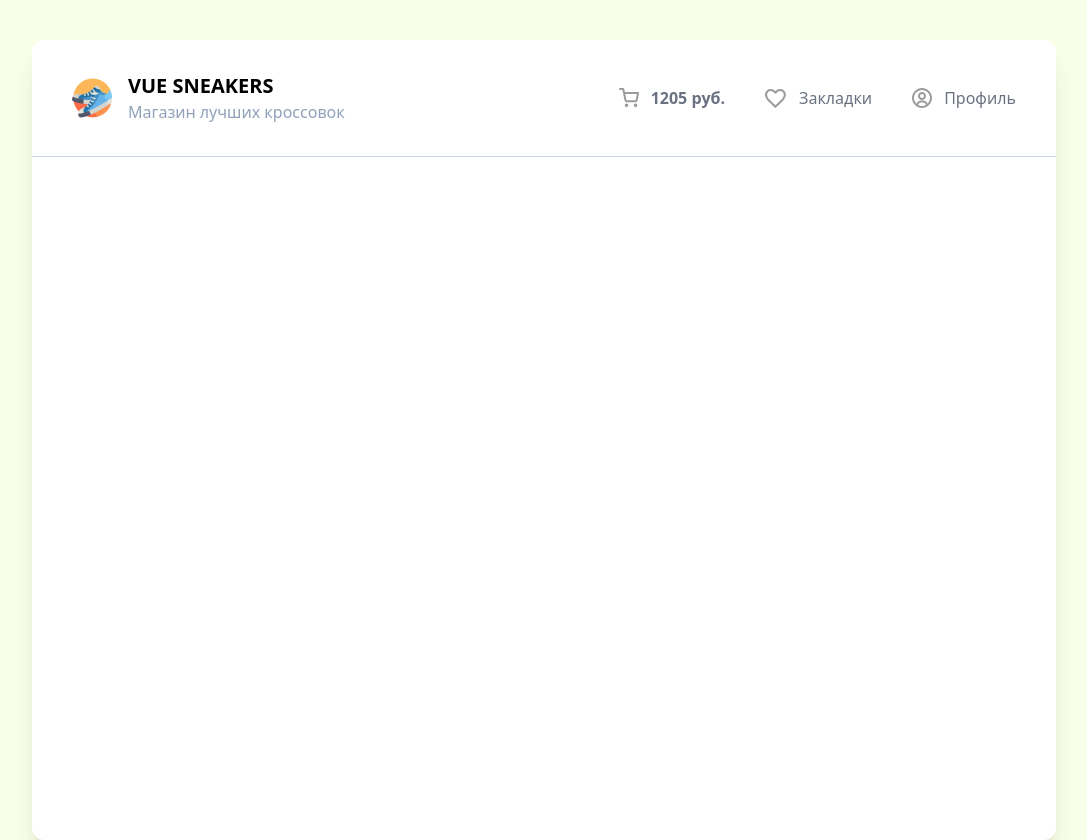
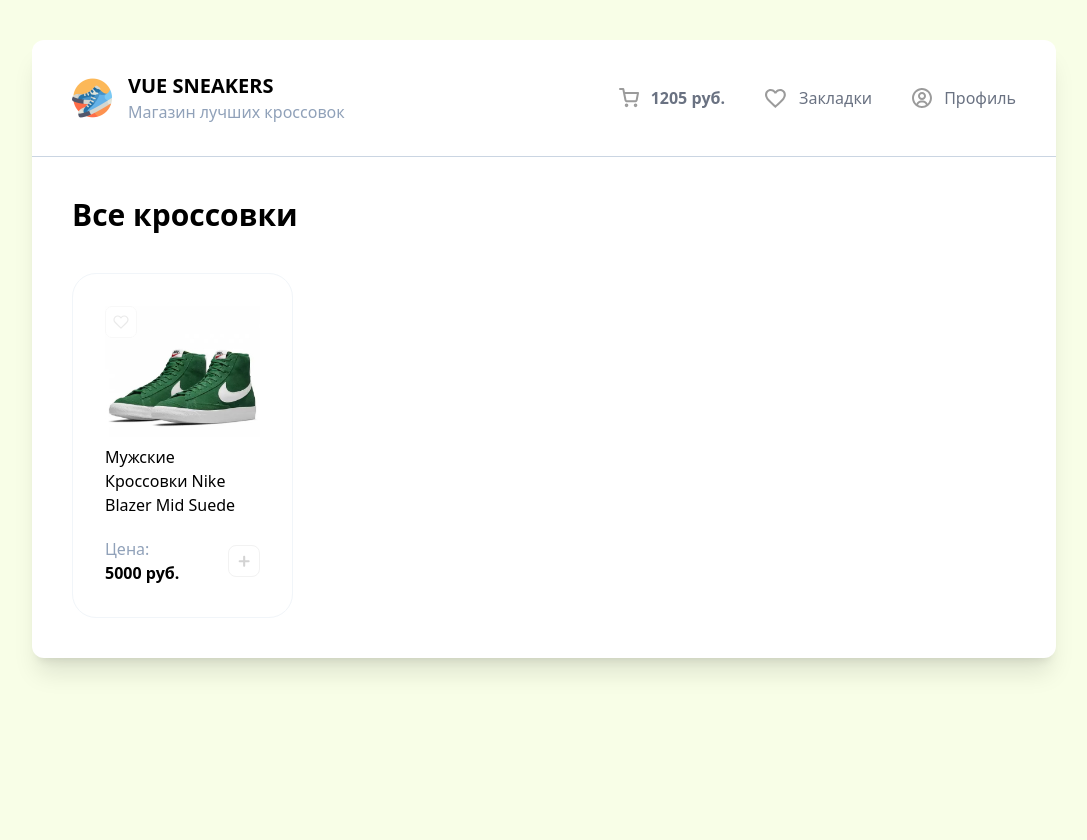
Before and after one commit to AcuteChedder/Sneakers, a Vue app: page / in a window 1280 px wide. Shown: the whole page, without its empty margins (96-1183 px from the left). After the commit the page ends 800 px from the top, so only its background shows below. Built offline with nearby package versions, Linux system fonts and the light colour scheme.

Commit message:
sneakersList + cart

```diff
--- a/src/App.vue
+++ b/src/App.vue
@@ -1,10 +1,19 @@
 <script setup>
   import Header from "./components/Header.vue"
+  import CardList from "./components/CardList.vue"
+  import Drawer from "./components/Drawer.vue"
 </script>
 
 <template>
-  <div class=" bg-white w-4/5 m-auto h-screen rounded-xl shadow-xl mt-10">
+  <!-- <Drawer /> -->
+  <div class=" bg-white w-4/5 m-auto rounded-xl shadow-xl mt-10">
     <Header/>
+
+    <div class="p-10">
+      <h2 class=" text-3xl font-bold mb-10">Все кроссовки</h2>
+
+      <CardList />
+    </div>
 
   </div>
 </template>
--- /dev/null
+++ b/src/components/Card.vue
@@ -0,0 +1,36 @@
+<script setup>
+    defineProps({
+        imageUrl: String,
+        title: String,
+        price: Number,
+        isFavourite: Boolean,
+        isAdded: Boolean,
+        onClickAdd: Function,
+        onClickFavorite: Function,
+    })
+
+
+</script>
+
+<template>
+    <div class="relative bg-white border border-slate-100 rounded-3xl p-8 cursor-pointer hover:-translate-y-2 hover:shadow-xl transition">
+        <img
+         :src="!isFavourite ? '/like-1.svg' : '/like-2.svg'"
+         class="absolute top-8 left-8"
+         alt="1"
+         @click="onClickFavorite"
+        />
+
+        <img :src="imageUrl" alt="Sneakers">
+        <p class="mt-2">{{ title }}</p>
+
+        <div class="flex justify-between mt-5">
+          <div class="flex flex-col">
+            <span class=" text-slate-400">Цена:</span>
+            <b>{{ price }} руб.</b>
+          </div>
+
+          <img @click="onClickAdd" :src="!isAdded ? '/plus.svg' : '/checked.svg'" alt="plus">
+        </div>
+      </div>
+</template>
--- /dev/null
+++ b/src/components/CardList.vue
@@ -0,0 +1,13 @@
+<script setup>
+import Card from './Card.vue'
+</script>
+
+<template>
+    <div class=" grid grid-cols-4 gap-5">
+        <Card
+            title="Мужские Кроссовки Nike Blazer Mid Suede"
+            imageUrl="/sneakers/sneakers-1.jpg"
+            :price="5000"
+        />
+    </div>
+</template>
--- /dev/null
+++ b/src/components/CartItem.vue
@@ -0,0 +1,17 @@
+<template>
+
+    <div class="flex items-center border border-slate-200 p-4 rounded-xl gap-4">
+        <img class="w-16 h-16" src="/sneakers/sneakers-1.jpg" alt="Sneakers">
+
+        <div class="flex flex-col justify-between">
+            <p>Кроссовки Nike Air Max 270</p>
+
+            <div class="flex justify-between mt-2">
+                <b>12999 руб.</b>
+                <img class=" opacity-40 hover:opacity-100 cursor-pointer transition" src="/close.svg" alt="">
+            </div>
+        </div>
+
+    </div>
+
+</template>
--- /dev/null
+++ b/src/components/CartListItem.vue
@@ -0,0 +1,13 @@
+<script setup>
+    import CartItem from './CartItem.vue';
+</script>
+
+<template>
+    <div class="flex flex-col flex-1 gap-4">
+        <CartItem />
+        <CartItem />
+        <CartItem />
+        <CartItem />
+        <CartItem />
+    </div>
+</template>
--- /dev/null
+++ b/src/components/Drawer.vue
@@ -0,0 +1,29 @@
+<script setup>
+    import DrawerHead from './DrawerHead.vue';
+    import CartListItem from './CartListItem.vue';
+</script>
+
+<template>
+    <div class="fixed top-0 left-0 h-full w-full bg-black z-10 opacity-70"></div>
+    <div class="bg-white w-96 h-full fixed right-0 top-0 z-20 p-8">
+        <DrawerHead />
+        <CartListItem />
+
+        <div class="flex flex-col gap-4 mt-7">
+            <div class="flex gap-2">
+                <span>Итого:</span>
+                <div class="flex-1 border-b border-dashed"></div>
+                <b>12999 руб.</b>
+            </div>
+
+            <div class="flex gap-2">
+                <span>Налог 5%:</span>
+                <div class="flex-1 border-b border-dashed"></div>
+                <b>900 руб.</b>
+            </div>
+
+            <button disabled class="mt-4 bg-lime-500 w-full rounded-xl py-3 disabled:bg-slate-400 text-white hover:bg-lime-600 transition active:bg-lime-700 cursor-pointer">Оформить заказ</button>
+        </div>
+
+    </div>
+</template>
--- /dev/null
+++ b/src/components/DrawerHead.vue
@@ -0,0 +1,28 @@
+<template>
+    <div class="flex items-center gap-5 mb-4">
+        <svg
+          class="rotate-180 hover:-translate-x-1 opacity-30 hover:opacity-100 transition cursor-pointer"
+          width="16"
+          height="14"
+          viewBox="0 0 16 14"
+          fill="none"
+          xmlns="http://www.w3.org/2000/svg"
+        >
+          <path
+            d="M1 7H14.7143"
+            stroke="black"
+            stroke-width="2"
+            stroke-linecap="round"
+            stroke-linejoin="round"
+          />
+          <path
+            d="M8.71436 1L14.7144 7L8.71436 13"
+            stroke="black"
+            stroke-width="2"
+            stroke-linecap="round"
+            stroke-linejoin="round"
+          />
+        </svg>
+        <h2 class="text-2xl font-bold">Корзина</h2>
+    </div>
+</template>
```
